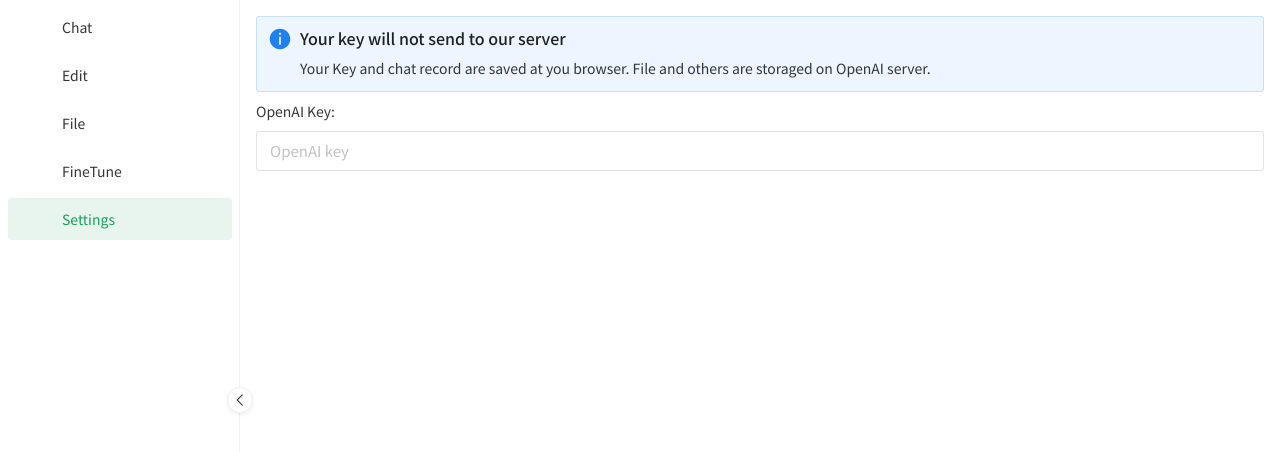
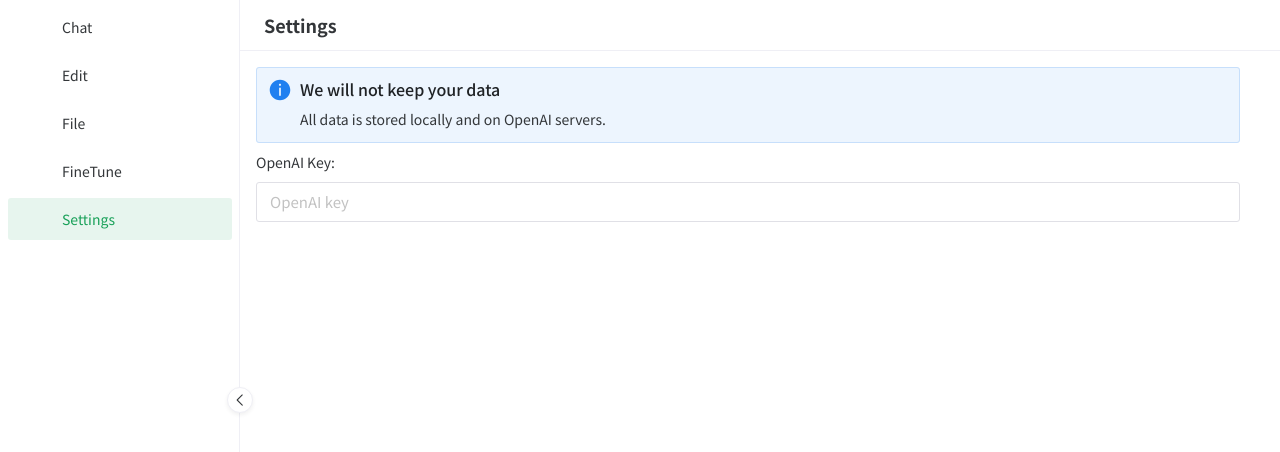
Before and after one commit to KiritaniAyaka/openai-web-dashboard, a Vue app: page /settings in a window 1280 px wide. Shown: the top 452 px of the page. Built offline with nearby package versions, Linux system fonts and the light colour scheme; some icons are missing.

Commit message:
refact: extract LayoutSkeleton

```diff
--- /dev/null
+++ b/src/components/LayoutSkeleton.vue
@@ -0,0 +1,65 @@
+<script setup lang="ts">
+import { NDivider, NLayout, NLayoutContent, NLayoutHeader, NLayoutSider } from 'naive-ui'
+import type { CSSProperties } from 'vue'
+
+const props = defineProps({
+	title: {
+		type: String,
+	},
+	hasSider: {
+		type: Boolean,
+		default: false,
+	},
+})
+
+const contentStyle: CSSProperties = { marginRight: '1.5rem', padding: '1rem' }
+const siderContentStyle: CSSProperties = { overflow: 'hidden', padding: '24px', whiteSpace: 'nowrap', height: '100vh' }
+</script>
+
+<template>
+	<NLayout>
+		<NLayoutHeader class="p-2 flex items-center">
+			<div class="px-4 text-lg font-bold grow">
+				{{ props.title }}
+			</div>
+			<slot name="titleExtra"></slot>
+		</NLayoutHeader>
+		<NDivider />
+		<NLayoutContent
+			v-if="!props.hasSider"
+			:content-style="contentStyle"
+		>
+			<slot name="default"></slot>
+		</NLayoutContent>
+		<NLayout
+			v-else
+			has-sider
+			sider-placement="right"
+		>
+			<NLayoutContent :content-style="contentStyle">
+				<slot name="default"></slot>
+			</NLayoutContent>
+			<NLayoutSider
+				collapse-mode="width"
+				:collapsed-width="24"
+				:width="240"
+				:native-scrollbar="true"
+				show-trigger="arrow-circle"
+				bordered
+				:content-style="siderContentStyle"
+			>
+				<slot name="sider"></slot>
+			</NLayoutSider>
+		</NLayout>
+	</NLayout>
+</template>
+
+<style scoped>
+:deep(.n-layout-header) {
+	height: 50px;
+}
+
+:deep(.n-divider) {
+	margin: 0;
+}
+</style>
--- a/src/views/Chat.vue
+++ b/src/views/Chat.vue
@@ -1,8 +1,10 @@
 <script setup lang="ts">
+import LayoutSkeleton from '../components/LayoutSkeleton.vue'
 </script>
 
 <template>
-	<div class="p-4">
-		You can use the official Playground to chat
-	</div>
+	<LayoutSkeleton title="Chat">
+		<template #sider>
+		</template>
+	</LayoutSkeleton>
 </template>
--- a/src/views/Edit.vue
+++ b/src/views/Edit.vue
@@ -1,8 +1,9 @@
 <script setup lang="ts">
 import { computed } from 'vue'
 import type { SelectOption } from 'naive-ui'
-import { NButton, NInput, NInputNumber, NLayout, NLayoutContent, NLayoutSider, NSelect, NSlider, NSpace } from 'naive-ui'
+import { NButton, NInput, NInputNumber, NSelect, NSlider, NSpace } from 'naive-ui'
 import { avaliableModels, useEditStore } from '../stores/edit'
+import LayoutSkeleton from '../components/LayoutSkeleton.vue'
 
 const editStore = useEditStore()
 
@@ -17,11 +18,10 @@ async function submit() {
 </script>
 
 <template>
-	<NLayout
+	<LayoutSkeleton
+		title="Edit"
 		has-sider
-		sider-placement="right"
 	>
-		<NLayoutContent :content-style="{ marginRight: '1.5rem', padding: '1rem' }">
 		<NSpace
 			vertical
 			:item-style="{ padding: '.25rem' }"
@@ -31,12 +31,14 @@ async function submit() {
 				v-model:value="editStore.option.input"
 				type="textarea"
 				placeholder="Input"
+				clearable
 			></NInput>
 			<div>Instruction</div>
 			<NInput
 				v-model:value="editStore.option.instruction"
 				type="textarea"
 				placeholder="Instruction"
+				clearable
 			></NInput>
 			<NButton @click="submit">
 				Submit
@@ -59,6 +61,7 @@ async function submit() {
 				type="textarea"
 				placeholder="Result"
 				:readonly="true"
+				class="default"
 			></NInput>
 			<NInput
 				v-for="item of editStore.lastResponse.choices"
@@ -69,16 +72,8 @@ async function submit() {
 				:readonly="true"
 			></NInput>
 		</NSpace>
-		</NLayoutContent>
-		<NLayoutSider
-			collapse-mode="width"
-			:collapsed-width="24"
-			:width="240"
-			:native-scrollbar="true"
-			show-trigger="arrow-circle"
-			bordered
-			:content-style="{ overflow: 'hidden', padding: '24px', whiteSpace: 'nowrap', height: '100vh' }"
-		>
+
+		<template #sider>
 			<NSpace
 				vertical
 				:item-style="{ padding: '.25rem' }"
@@ -119,6 +114,12 @@ async function submit() {
 					:min="0"
 				></NSlider>
 			</NSpace>
-		</NLayoutSider>
-	</NLayout>
 		</template>
+	</LayoutSkeleton>
+</template>
+
+<style scoped>
+:deep(.default.n-input.n-input--textarea textarea) {
+	color: rgba(128, 128, 128, 0.87);
+}
+</style>
--- a/src/views/File.vue
+++ b/src/views/File.vue
@@ -1,11 +1,12 @@
 <script setup lang="ts">
 import type { Ref } from 'vue'
 import { onMounted, ref } from 'vue'
-import { NButton, NCard, NGi, NGrid, NIcon, NLayout, NLayoutContent, NLayoutHeader, NSpace, NText, useDialog, useLoadingBar, useMessage } from 'naive-ui'
+import { NButton, NCard, NGi, NGrid, NIcon, NSpace, NText, useDialog, useLoadingBar, useMessage } from 'naive-ui'
 import { FileTrayFullOutline as FileIcon } from '@vicons/ionicons5'
 import copy from 'copy-to-clipboard'
 import { humanizeFileSize } from '../utils'
 import { useFilesStore } from '../stores/files'
+import LayoutSkeleton from '../components/LayoutSkeleton.vue'
 
 const filesStore = useFilesStore()
 
@@ -68,11 +69,8 @@ function deleteFile(id: string) {
 </script>
 
 <template>
-	<NLayout>
-		<NLayoutHeader class="p-2 flex flex-row items-center">
-			<div class="px-4 text-lg font-bold grow">
-				Files
-			</div>
+	<LayoutSkeleton title="Files">
+		<template #titleExtra>
 			<NButton
 				round
 				type="primary"
@@ -91,10 +89,8 @@ function deleteFile(id: string) {
 				accept=".jsonl"
 				@change.prevent="upload"
 			/>
-		</NLayoutHeader>
-		<NLayoutContent
-			:content-style="{ padding: '24px' }"
-		>
+		</template>
+
 		<NGrid
 			:cols="2"
 			x-gap="32"
@@ -143,8 +139,7 @@ function deleteFile(id: string) {
 				</NCard>
 			</NGi>
 		</NGrid>
-		</NLayoutContent>
-	</NLayout>
+	</LayoutSkeleton>
 </template>
 
 <style scoped>
--- a/src/views/Settings.vue
+++ b/src/views/Settings.vue
@@ -1,18 +1,19 @@
 <script setup lang="ts">
 import { NAlert, NInput, NSpace } from 'naive-ui'
 import { useLocalStorage } from '@vueuse/core'
+import LayoutSkeleton from '../components/LayoutSkeleton.vue'
 
 const key = useLocalStorage('key', '')
 </script>
 
 <template>
-	<div class="setting p-4">
+	<LayoutSkeleton title="Settings">
 		<NSpace vertical>
 			<NAlert
-				title="Your key will not send to our server"
+				title="We will not keep your data"
 				type="info"
 			>
-				Your Key and chat record are saved at you browser. File and others are storaged on OpenAI server.
+				All data is stored locally and on OpenAI servers.
 			</NAlert>
 			<div>OpenAI Key:</div>
 			<NInput
@@ -22,5 +23,5 @@ const key = useLocalStorage('key', '')
 				placeholder="OpenAI key"
 			/>
 		</NSpace>
-	</div>
+	</LayoutSkeleton>
 </template>
```
Lines whose indentation alone changed are shown as unchanged.
